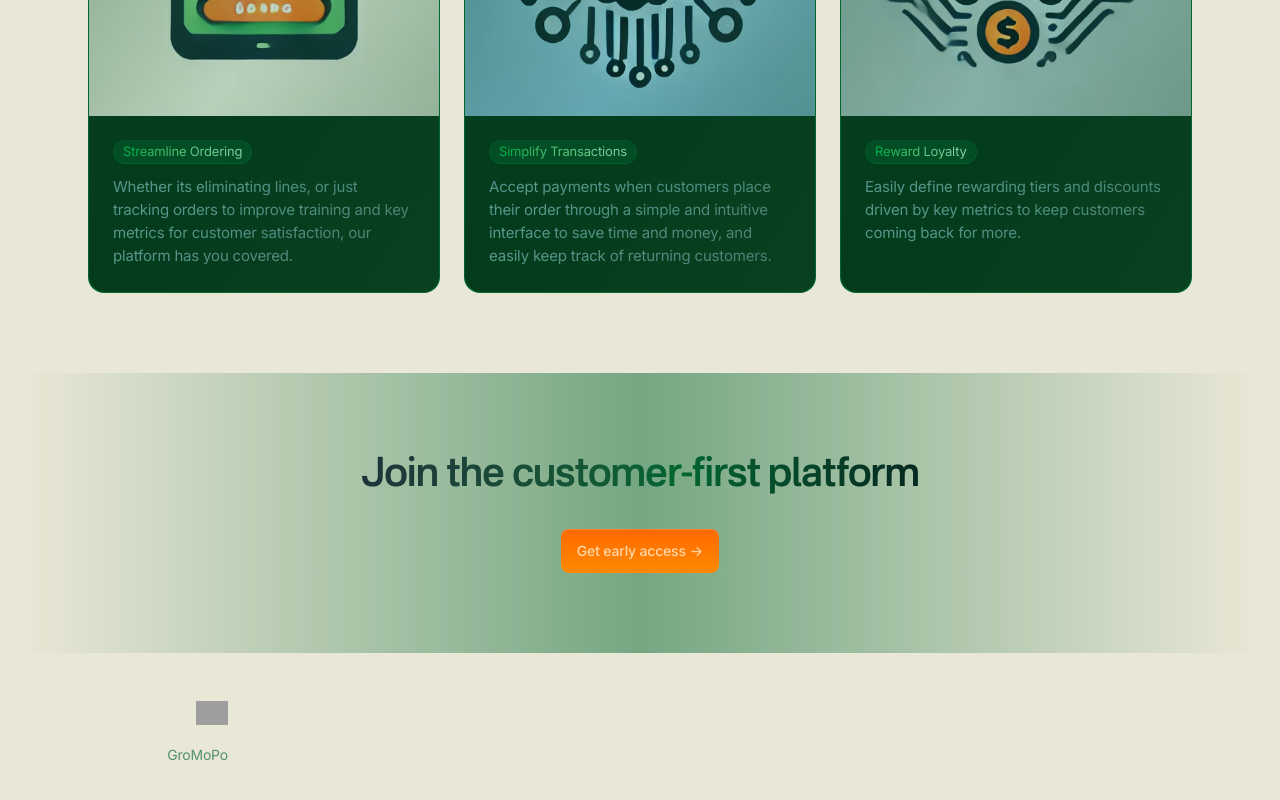
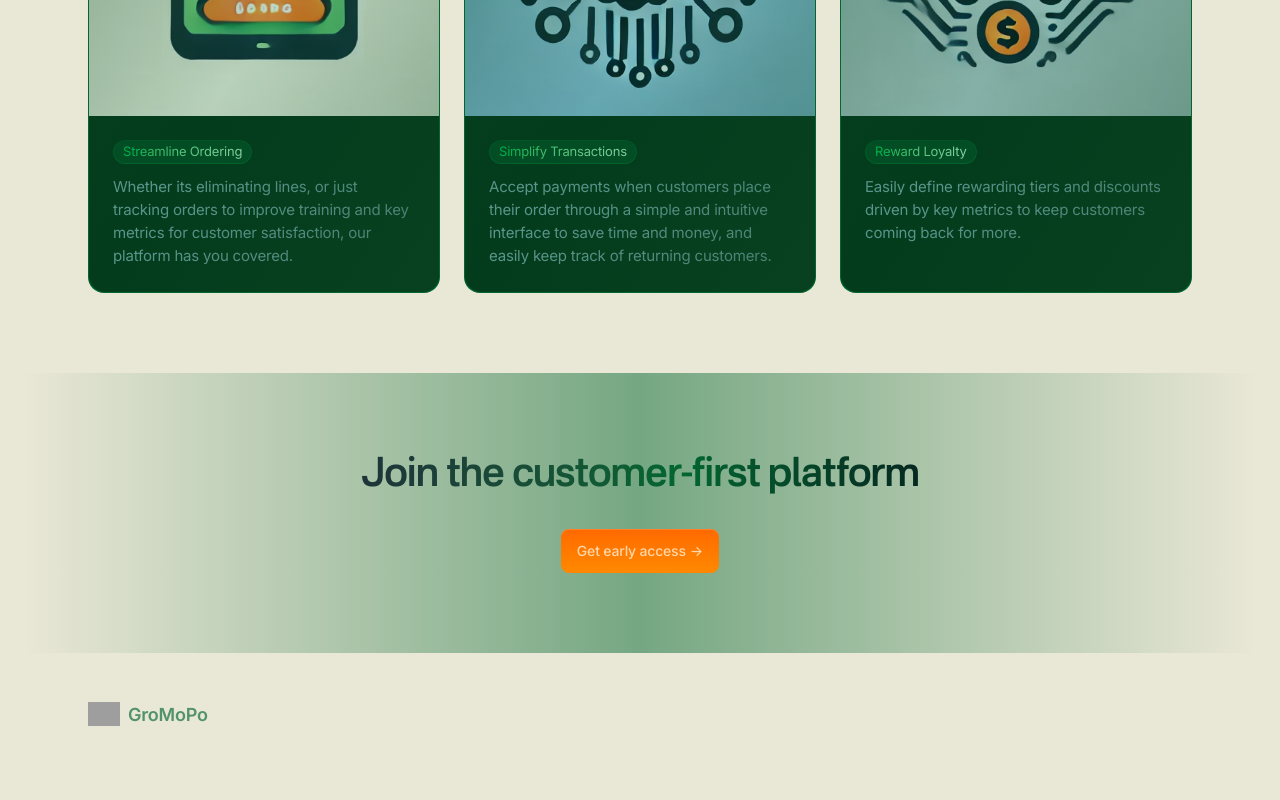
Before and after one commit to gromopo-tech/gromopo, a Next.js app: page / in a window 1280 px wide. Shown: the part 1458-2258 px from the top of the page. After the commit the page ends 2234 px from the top, so only its background shows below. Built offline with nearby package versions, Linux system fonts and the light colour scheme; grey boxes are pictures that could not be loaded.

Commit message:
Improve layout of footer

```diff
--- a/components/ui/footer.tsx
+++ b/components/ui/footer.tsx
@@ -13,13 +13,11 @@
         </div>
         <div className="grid grid-cols-2 justify-between gap-12 py-8 sm:grid-rows-[auto_auto] md:grid-cols-4 md:grid-rows-[auto_auto] md:py-12 lg:grid-cols-[repeat(4,minmax(0,140px))_1fr] lg:grid-rows-1 xl:gap-20">
           {/* 5th block */}
-          <div className="col-span-2 md:col-span-4 lg:col-span-1 lg:text-right">
-            <div className="mb-3">
-              <Logo />
-            </div>
-            <div className="text-sm mb-3 text-green-800/65">
-              GroMoPo
-            </div>
+          <div className="flex items-center space-x-2">
+            <Logo />
+            <span className="text-lg font-semibold text-green-800/65">
+            GroMoPo
+            </span>
           </div>
         </div>
       </div>
```
